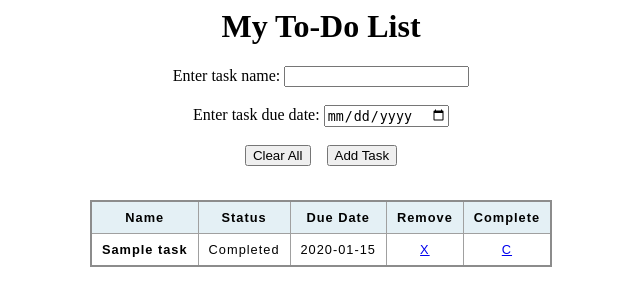
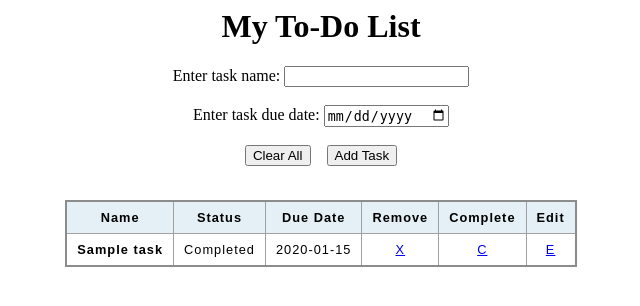
Before and after one commit to msinirator/TasksScheduler, a Flask app: page /complete/1 in a window 1280 px wide. Shown: the top 306 px of the page, without its empty margins (319-959 px from the left). Run offline with Flask 3, Linux system fonts and the light colour scheme; tables that the repository leaves empty hold one stand-in row (values such as "Sample post").

Commit message:
Edit functionality added

```diff
--- a/app.py
+++ b/app.py
@@ -131,6 +131,22 @@ def delete_task(task_id):
     # return render_template('index.html', tasks = tasks)
 
 
+@app.route('/edit/<int:task_id>', methods=['GET','POST'])
+def edit_task(task_id):
+
+    task = Task_db.query.get(task_id)
+
+    if request.method == 'POST':
+
+        task.name = request.form['taskName']
+        db.session.commit()
+
+        tasks = Task_db.query.all()
+        return render_template('tasks.html', tasks = tasks)
+
+    return render_template('edit.html', task = task)
+
+
 @app.route('/complete/<int:task_id>')
 def complete_task(task_id):
 
--- a/templates/tasks.html
+++ b/templates/tasks.html
@@ -51,6 +51,7 @@
                 <th scope="col">Due Date</th>
                 <th scope="col">Remove</th>
                 <th scope="col">Complete</th>
+                <th scope="col">Edit</th>
                 </tr>
             </thead>
             <tbody>
@@ -61,6 +62,7 @@
                         <td>{{task.dueDate}}</td>
                         <td><a href="/delete/{{task.id}}">X</a></td>
                         <td><a href="/complete/{{task.id}}">C</a></td>
+                        <td><a href="/edit/{{task.id}}">E</a></td>
                         <!-- <td><a href="/delete/{{loop.index0}}">X</a></td> -->
                         <!-- <td><a href="/complete/{{loop.index0}}">C</a></td> -->
                     </tr>
```
Also changed, not shown: templates/edit.html (added, +18 -0 lines), database.db.
